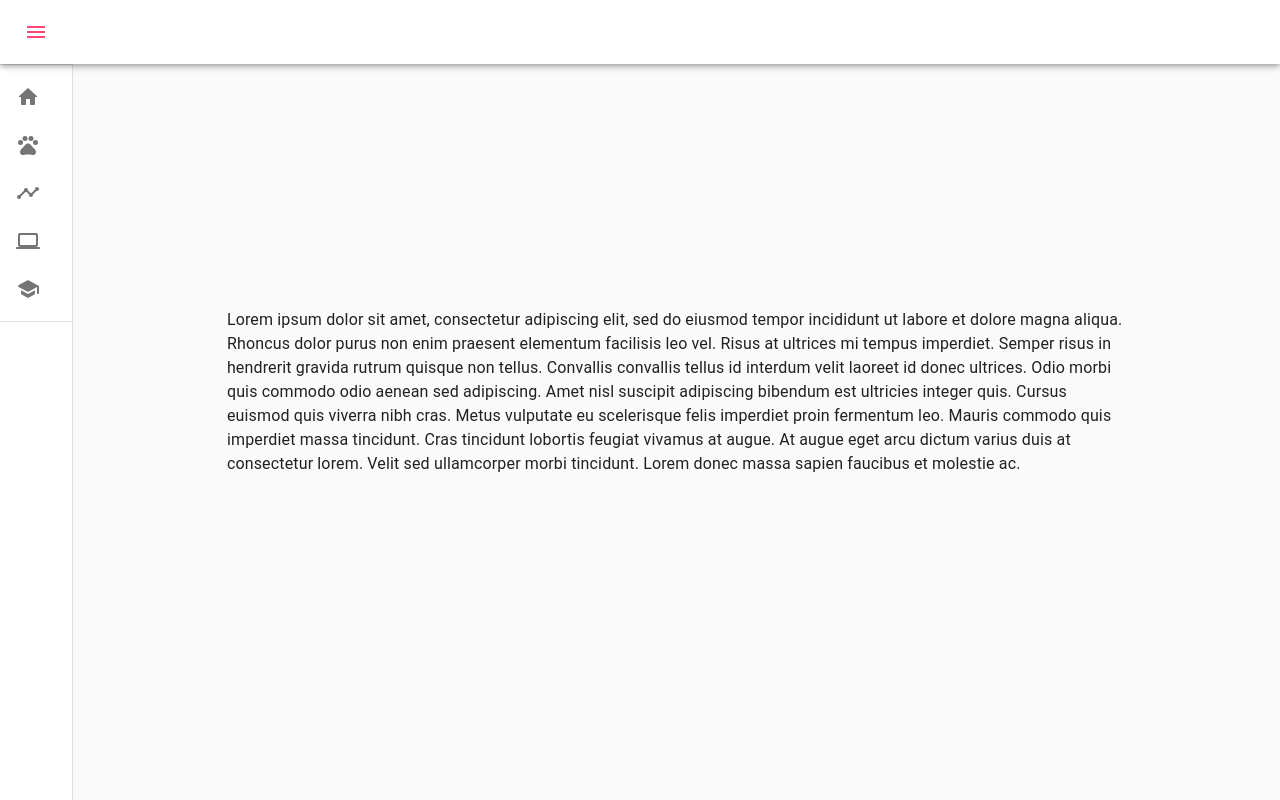
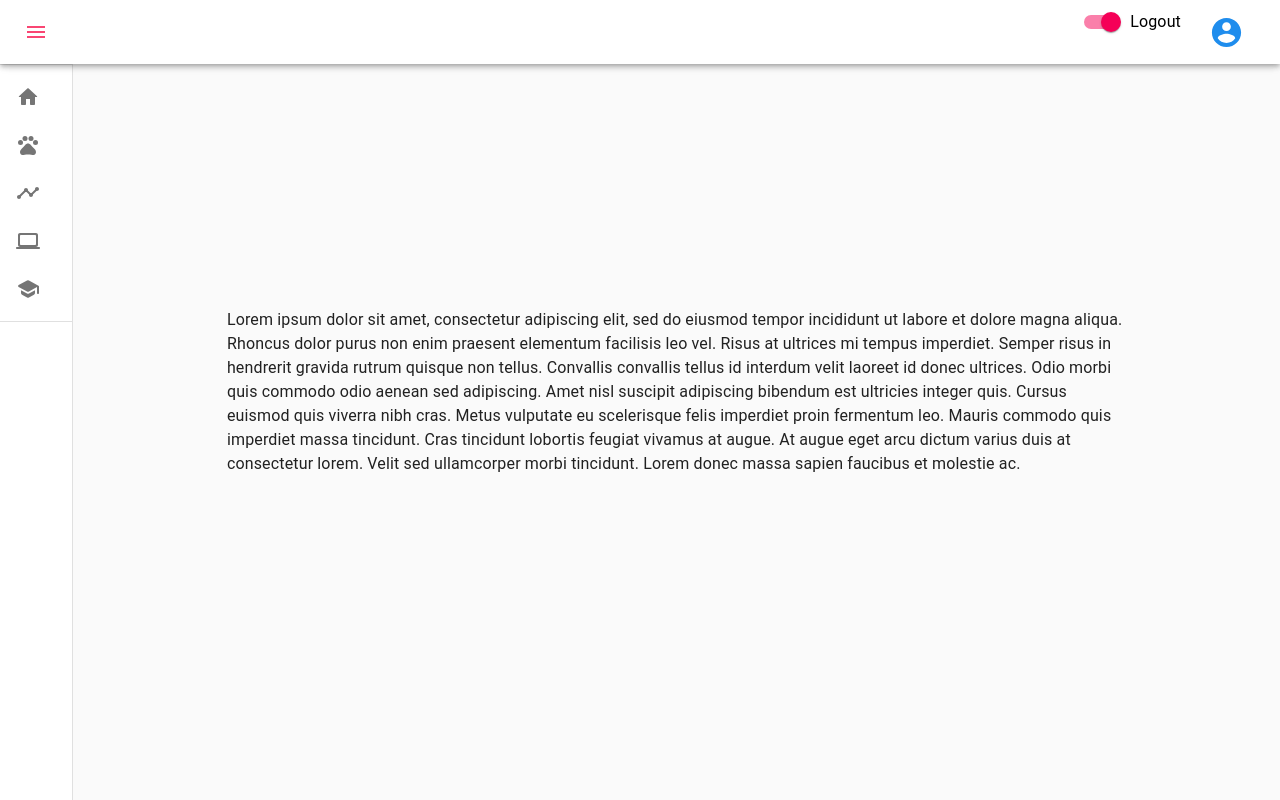
Before and after one commit to ValHappy/JoppyCode, a React (Create React App) app: page / in a window 1280 px wide. Built offline with nearby package versions, Linux system fonts and the light colour scheme.

Commit message:
component menuBar for user profile

```diff
--- /dev/null
+++ b/src/components/MenuBar/menuBar.js
@@ -0,0 +1,101 @@
+import React from 'react';
+import { makeStyles } from '@material-ui/core/styles';
+import IconButton from '@material-ui/core/IconButton';
+import AccountCircle from '@material-ui/icons/AccountCircle';
+import Switch from '@material-ui/core/Switch';
+import FormControlLabel from '@material-ui/core/FormControlLabel';
+import FormGroup from '@material-ui/core/FormGroup';
+import MenuItem from '@material-ui/core/MenuItem';
+import Menu from '@material-ui/core/Menu';
+
+// Style guide
+import colors from '../../config/colors';
+
+function MenuBar() {
+    const classes = useStyles();
+    const [auth, setAuth] = React.useState(true);
+    const [anchorEl, setAnchorEl] = React.useState(null);
+    const open = Boolean(anchorEl);
+
+    const handleChange = (event) => {
+        setAuth(event.target.checked);
+    };
+
+    const handleMenu = (event) => {
+        setAnchorEl(event.currentTarget);
+    };
+
+    const handleClose = () => {
+        setAnchorEl(null);
+    };
+
+    return (
+        <div className={classes.container}>
+            <div>
+                <FormGroup>
+                    <FormControlLabel
+                    className={classes.switch}
+                        control={<Switch checked={auth} onChange={handleChange} aria-label="login switch" />}
+                        label={auth ? 'Logout' : 'Login'}
+                    />
+                </FormGroup>
+            </div>
+
+            {auth && (
+                <div>
+                    <IconButton
+                        aria-label="account of current user"
+                        aria-controls="menu-appbar"
+                        aria-haspopup="true"
+                        onClick={handleMenu}
+                        style={{ color: colors.blue }}
+                    >
+                        <AccountCircle fontSize="large" />
+                    </IconButton>
+
+                    <Menu
+                        className={classes.menu}
+                        id="menu-appbar"
+                        anchorEl={anchorEl}
+                        anchorOrigin={{
+                            vertical: 'top',
+                            horizontal: 'right',
+                        }}
+                        keepMounted
+                        transformOrigin={{
+                            vertical: 'top',
+                            horizontal: 'right',
+                        }}
+                        open={open}
+                        onClose={handleClose}
+                    >
+                        <MenuItem onClick={handleClose}>My account</MenuItem>
+                        <MenuItem onClick={handleClose}>Logout</MenuItem>
+                    </Menu>
+
+                </div>
+            )}
+        </div>
+    );
+}
+
+
+const useStyles = makeStyles((theme) => ({
+    container: {
+        width: '100%',
+        display: 'flex',
+        justifyContent: 'flex-end',
+    },
+    menuButton: {
+        marginRight: theme.spacing(3),
+    },
+    menu: {
+        marginTop: '3em',
+    },
+    switch: {
+        color: colors.black,
+    }
+
+}));
+
+export default MenuBar;
--- a/src/containers/App/App.js
+++ b/src/containers/App/App.js
@@ -15,6 +15,9 @@ import ChevronRightIcon from '@material-ui/icons/ChevronRight';
 import ListItem from '@material-ui/core/ListItem';
 import ListItemIcon from '@material-ui/core/ListItemIcon';
 import ListItemText from '@material-ui/core/ListItemText';
+
+// Components
+import MenuBar from '../../components/MenuBar/menuBar';
 
 // Icons
 import HomeRounded from '@material-ui/icons/HomeRounded';
@@ -81,7 +84,7 @@ function App() {
           >
             <MenuIcon />
           </IconButton>
-          <p> Insertar componente de usuario</p>
+          <MenuBar />
         </Toolbar>
       </AppBar>
       <Drawer
```
